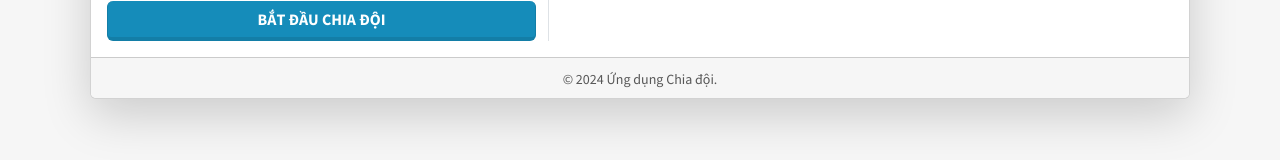
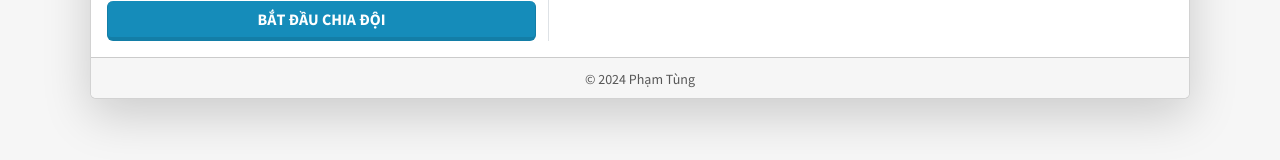
Before and after one commit to tungpham42/chiadoi, a React (Create React App) app: page / in a window 1280 px wide. Shown: the part 595-755 px from the top of the page. Built offline with nearby package versions, Linux system fonts and the light colour scheme.

Commit message:
Update TeamDivider.js

```diff
--- a/src/components/TeamDivider.js
+++ b/src/components/TeamDivider.js
@@ -48,7 +48,7 @@ const TeamDivider = () => {
         </Card.Body>
 
         <Card.Footer className="bg-light text-center text-muted">
-          <small>© {currentYear} Ứng dụng Chia đội.</small>
+          <small>© {currentYear} Phạm Tùng</small>
         </Card.Footer>
       </Card>
     </Container>
```
